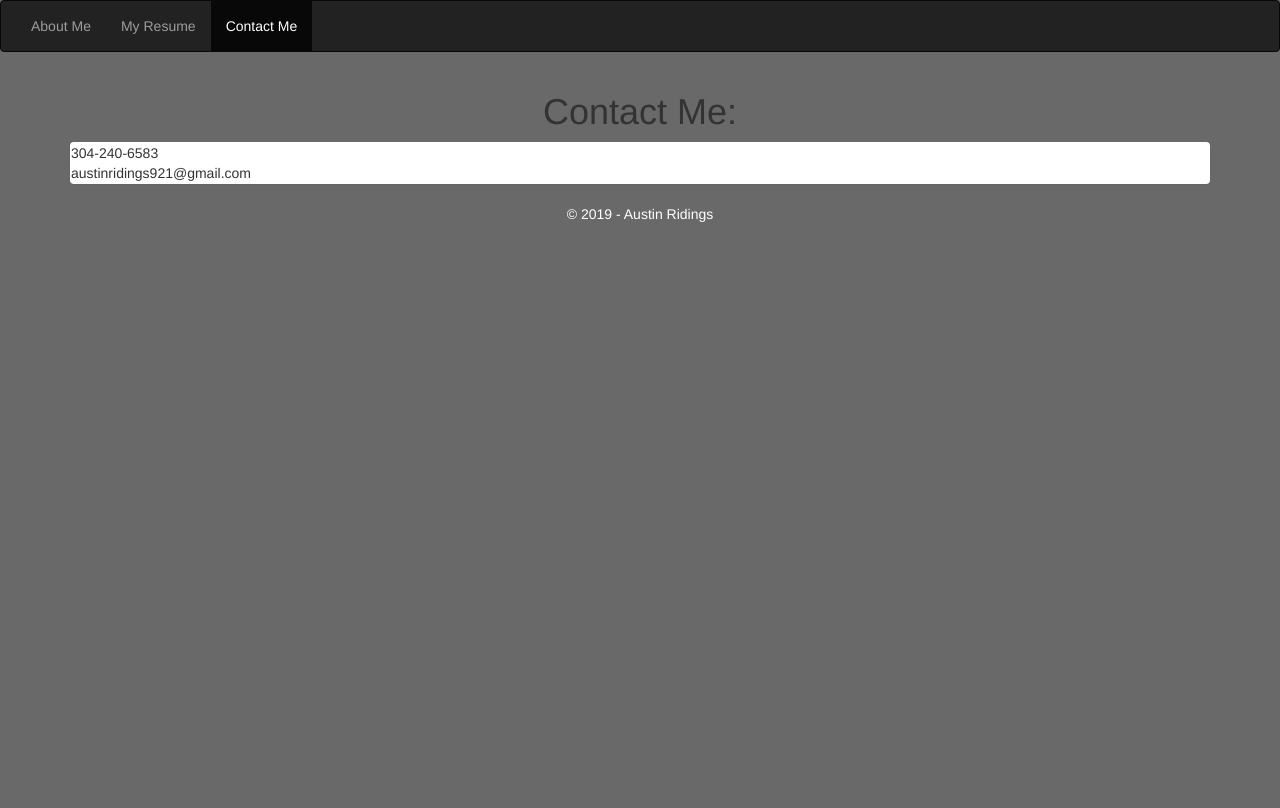
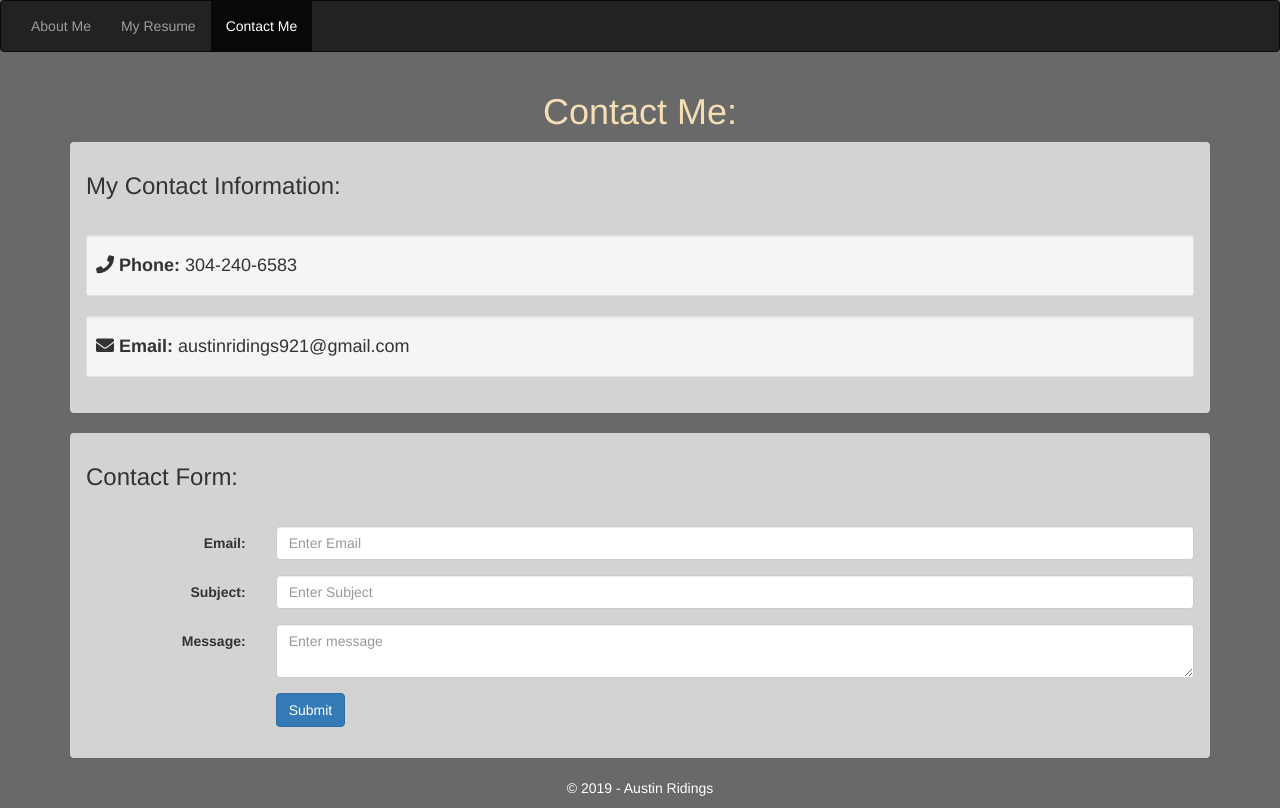
Before and after one commit to a-ridings13/portfolioApp, a Flask app: page /contact in a window 1280 px wide. Before the commit the page ends 222 px from the top, so only its background shows below. Run offline with Flask 2, Linux system fonts and the light colour scheme; data comes from the database, SQL or seed files in the repository; some libraries are stand-ins or nearby versions.

Commit message:
added font awesome, and contact form

```diff
--- a/main.py
+++ b/main.py
@@ -3,8 +3,10 @@ from flask import Flask, render_template, url_for, redirect, jsonify
 from sqlalchemy import create_engine, desc, asc
 from sqlalchemy.orm import sessionmaker
 from database_setup import MyInfo, Base, Resume, Contact
+from flask_mail import Mail, Message
 
 app = Flask(__name__)
+mail = Mail(app)
 
 engine = create_engine('sqlite:///myportfolio.db', connect_args={'check_same_thread': False})
 Base.metadata.bind = engine
--- a/static/style.css
+++ b/static/style.css
@@ -1,4 +1,5 @@
 body        { background-color: dimgray; }
-h1.header   { text-align: center }
+h1.header   { text-align: center; color: wheat }
 h4.location { float: right; }
 p.copyright { text-align: center; color: white; }
+.panel      { background-color: lightgrey }
--- a/templates/contact.html
+++ b/templates/contact.html
@@ -1,6 +1,6 @@
 <html>
     <head>
-        <meta charset="utf-8" width="device-width" initial-scale="1.0">
+        <meta name="viewport" content="width=device-width, initial-scale=1">
         <link rel="stylesheet" href="https://maxcdn.bootstrapcdn.com/bootstrap/3.4.0/css/bootstrap.min.css">
         <link rel="stylesheet" href="/static/style.css">
 
@@ -9,6 +9,8 @@
 
         <!-- Latest compiled JavaScript -->
         <script src="https://maxcdn.bootstrapcdn.com/bootstrap/3.4.0/js/bootstrap.min.js"></script>
+        <link rel="stylesheet" href="https://use.fontawesome.com/releases/v5.7.0/css/all.css"
+        integrity="sha384-lZN37f5QGtY3VHgisS14W3ExzMWZxybE1SJSEsQp9S+oqd12jhcu+A56Ebc1zFSJ" crossorigin="anonymous">
     </head>
     <body>
         <nav class="navbar navbar-inverse navbar-fixed">
@@ -25,13 +27,54 @@
         </div>
         <div class="container">
             {% for i in info %}
+                <div class="panel">
+                    <div class="panel-heading">
+                        <h3>My Contact Information:</h3>
+                    </div>
+                    <div class="panel-body">
+                        <div class="well well-sm">
+                            <h4><span class="fa fa-phone"></span><strong> Phone:</strong> {{ i.phone }}</h4>
+                        </div>
+                        <div class="well well-sm">
+                            <h4><span class="fa fa-envelope"></span><strong> Email:</strong> {{ i.email }}</h4>
+                        </div>
+                    </div>
+                </div>
+            {% endfor %}
+
             <div class="panel">
-                {{ i.phone }}<br>
-                {{ i.email }}
+                <div class="panel-heading">
+                    <h3>Contact Form:</h3>
+                </div>
+                <div class="panel-body">
+                    <form class="form-horizontal" action="#" method="POST">
+                        <div class="form-group">
+                            <label class="control-label col-sm-2" for="email">Email:</label>
+                            <div class="col-sm-10">
+                                <input type="text" class="form-control" id="email" placeholder="Enter Email" name="email">
+                            </div>
+                        </div>
+                        <div class="form-group">
+                            <label class="control-label col-sm-2" for="subject">Subject:</label>
+                            <div class="col-sm-10">
+                                <input type="text" class="form-control" id="subject" placeholder="Enter Subject" name="subject">
+                            </div>
+                        </div>
+                        <div class="form-group">
+                            <label class="control-label col-sm-2" for="message">Message:</label>
+                            <div class="col-sm-10">
+                                <textarea type="text" class="form-control" id="message" placeholder="Enter message" name="message"></textarea>
+                            </div>
+                        </div>
+                        <div class="form-group">
+                            <div class="col-sm-offset-2 col-sm-10">
+                                <button type="submit" class="btn btn-primary">Submit</button>
+                            </div>
+                        </div>
+                    </form>
+                </div>
             </div>
-            {% endfor %}
         </div>
-
     </body>
     <footer>
         <p class="copyright">&copy; 2019 - Austin Ridings</p>
--- a/templates/main.html
+++ b/templates/main.html
@@ -9,6 +9,8 @@
 
         <!-- Latest compiled JavaScript -->
         <script src="https://maxcdn.bootstrapcdn.com/bootstrap/3.4.0/js/bootstrap.min.js"></script>
+        <link rel="stylesheet" href="https://use.fontawesome.com/releases/v5.7.0/css/all.css"
+        integrity="sha384-lZN37f5QGtY3VHgisS14W3ExzMWZxybE1SJSEsQp9S+oqd12jhcu+A56Ebc1zFSJ" crossorigin="anonymous">
     </head>
     <body>
         <nav class="navbar navbar-inverse navbar-fixed">
--- a/templates/resume.html
+++ b/templates/resume.html
@@ -1,12 +1,14 @@
 <html>
     <head>
-        <meta charset="utf-8" width="device-width" initial-scale="1.0">
+        <meta name="viewport" content="width=device-width, initial-scale=1">
         <link rel="stylesheet" href="https://maxcdn.bootstrapcdn.com/bootstrap/3.4.0/css/bootstrap.min.css">
         <link rel="stylesheet" href="{{ url_for('static', filename='style.css') }}">
         <!-- jQuery library -->
         <script src="https://ajax.googleapis.com/ajax/libs/jquery/3.3.1/jquery.min.js"></script>
         <!-- Latest compiled JavaScript -->
         <script src="https://maxcdn.bootstrapcdn.com/bootstrap/3.4.0/js/bootstrap.min.js"></script>
+        <link rel="stylesheet" href="https://use.fontawesome.com/releases/v5.7.0/css/all.css"
+        integrity="sha384-lZN37f5QGtY3VHgisS14W3ExzMWZxybE1SJSEsQp9S+oqd12jhcu+A56Ebc1zFSJ" crossorigin="anonymous">
     </head>
     <body>
         <nav class="navbar navbar-inverse navbar-fixed">
```
Lines whose indentation alone changed are shown as unchanged.
